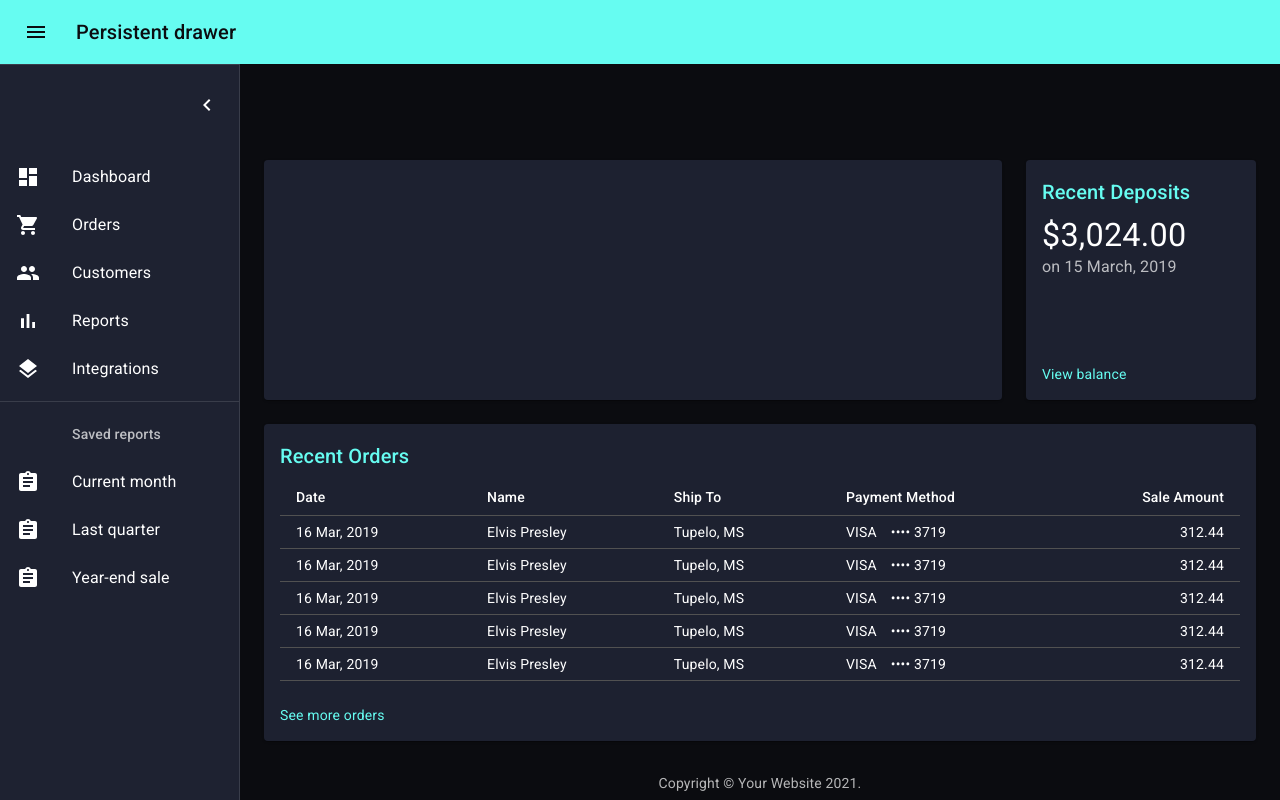
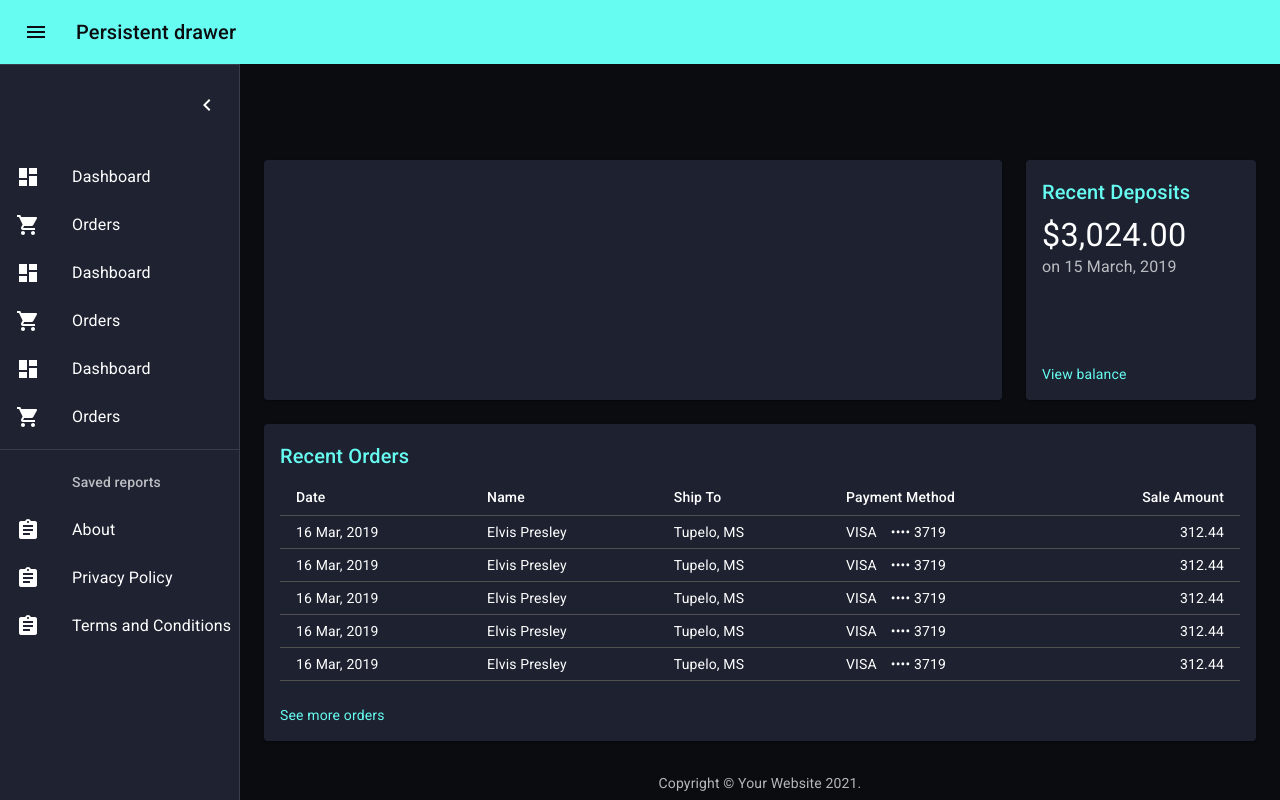
Before and after one commit to muskanvaswan/next-material-ui, a Next.js app: page /user/dashboard in a window 1280 px wide. Built offline with nearby package versions, Linux system fonts and the light colour scheme.

Commit message:
changind drawe list items

```diff
--- a/src/components/user/listitems.js
+++ b/src/components/user/listitems.js
@@ -26,22 +26,29 @@ export const mainListItems = (
     </ListItem>
     <ListItem button>
       <ListItemIcon>
-        <PeopleIcon />
+        <DashboardIcon />
       </ListItemIcon>
-      <ListItemText primary="Customers" />
+      <ListItemText primary="Dashboard" />
     </ListItem>
     <ListItem button>
       <ListItemIcon>
-        <BarChartIcon />
+        <ShoppingCartIcon />
       </ListItemIcon>
-      <ListItemText primary="Reports" />
+      <ListItemText primary="Orders" />
     </ListItem>
     <ListItem button>
       <ListItemIcon>
-        <LayersIcon />
+        <DashboardIcon />
       </ListItemIcon>
-      <ListItemText primary="Integrations" />
+      <ListItemText primary="Dashboard" />
     </ListItem>
+    <ListItem button>
+      <ListItemIcon>
+        <ShoppingCartIcon />
+      </ListItemIcon>
+      <ListItemText primary="Orders" />
+    </ListItem>
+
   </div>
 );
 
@@ -52,19 +59,19 @@ export const secondaryListItems = (
       <ListItemIcon>
         <AssignmentIcon />
       </ListItemIcon>
-      <ListItemText primary="Current month" />
+      <ListItemText primary="About" />
     </ListItem>
     <ListItem button>
       <ListItemIcon>
         <AssignmentIcon />
       </ListItemIcon>
-      <ListItemText primary="Last quarter" />
+      <ListItemText primary="Privacy Policy" />
     </ListItem>
     <ListItem button>
       <ListItemIcon>
         <AssignmentIcon />
       </ListItemIcon>
-      <ListItemText primary="Year-end sale" />
+      <ListItemText primary="Terms and Conditions" />
     </ListItem>
   </div>
 );
```
